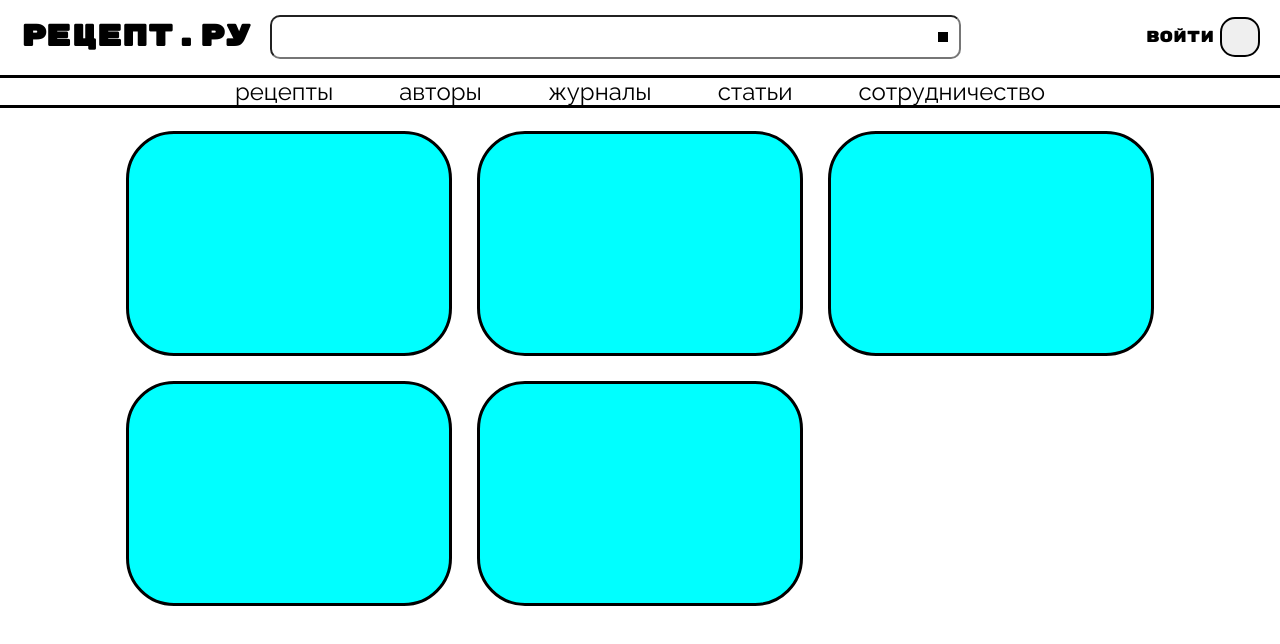
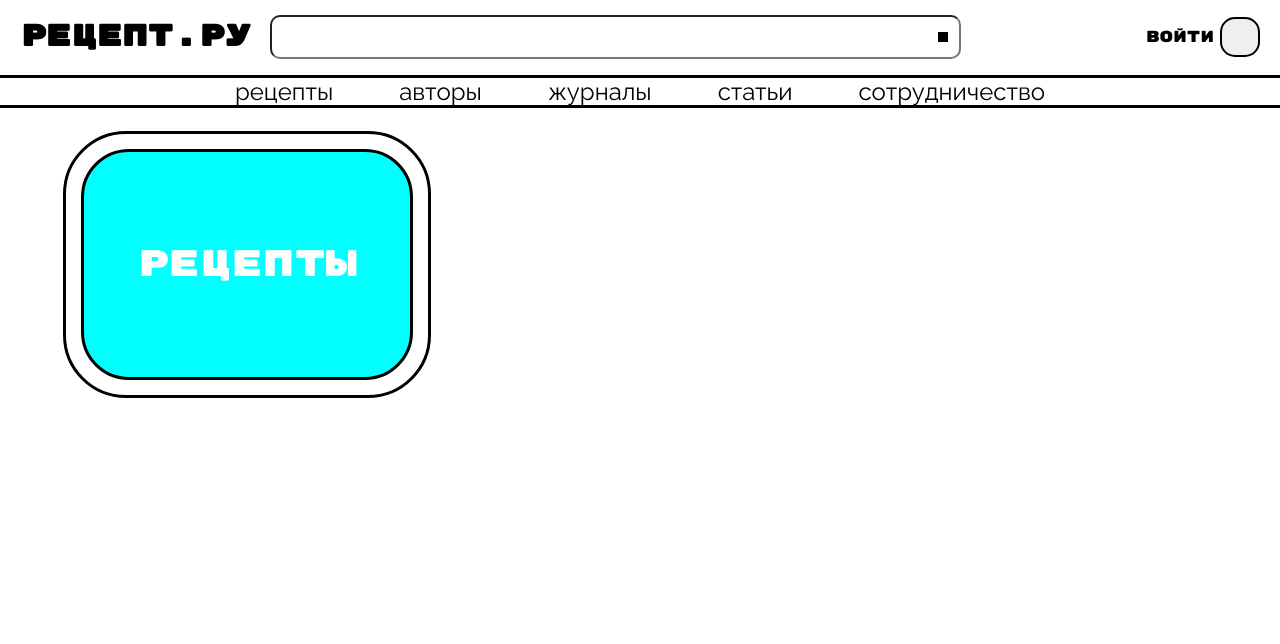
Before and after one commit to kirillkeril/templateforartem, a Vue app: page / in a window 1280 px wide. Shown: the top 644 px of the page. Built offline with nearby package versions, Linux system fonts and the light colour scheme.

Commit message:
add categoryItems blocks

```diff
--- a/src/components/CategiroesGrid.vue
+++ b/src/components/CategiroesGrid.vue
@@ -1,27 +1,16 @@
 <template>
   <div class="categories-grid-container">
     <div class="categories-grid">
-      <div class="ff-container">
-        <input type="button" class="ff"/>
-      </div>
-      <div class="ff-container">
-        <input type="button" class="ff"/>
-      </div>
-      <div class="ff-container">
-        <input type="button" class="ff"/>
-      </div>
-      <div class="ff-container">
-        <input type="button" class="ff"/>
-      </div>
-      <div class="ff-container">
-        <input type="button" class="ff"/>
-      </div>
+     <category-item>Рецепты</category-item>
     </div>
   </div>
 </template>
 
 <script>
+import CategoryItem from "@/components/CategoryItem.vue";
+
 export default {
+  components: {CategoryItem},
   setup() {
 
 
@@ -43,13 +32,8 @@ export default {
 
   grid-gap: 25px;
 }
-.ff{
-  border: none;
-  border-radius: 48px;
-  height: 225px;
-  width: 326px;
-  background: aqua;
-}
+
+
 
 @container (width > 777px) {
   .categories-grid {
@@ -61,10 +45,5 @@ export default {
     grid-template-columns: repeat(3, 1fr);
   }
 }
-@media (min-width:1024px) {
-  .ff{
-    border: 3px solid black;
-    padding: 15px;
-  }
-}
+
 </style>
--- /dev/null
+++ b/src/components/CategoryItem.vue
@@ -0,0 +1,48 @@
+<template>
+    <div class="categoryItem-container">
+      <div class="categoryItem">
+        <slot>
+
+        </slot>
+      </div>
+    </div>
+</template>
+
+<script>
+export default {
+  setup() {
+
+
+    return {}
+  }
+}
+</script>
+
+<style scoped>
+
+.categoryItem{
+  border: none;
+  border-radius: 48px;
+  height: 225px;
+  width: 326px;
+  background: aqua;
+  justify-content: center;
+  display: flex;
+  align-items: center;
+  font-family: "Rubik Mono One", sans-serif;
+  font-size:37px;
+  color: white;
+}
+
+@media (min-width:1024px) {
+  .categoryItem{
+    border: 3px solid black;
+  }
+  .categoryItem-container{
+    border: 3px solid black;
+    border-radius: 63px;
+    padding: 15px;
+  }
+}
+
+</style>
```
